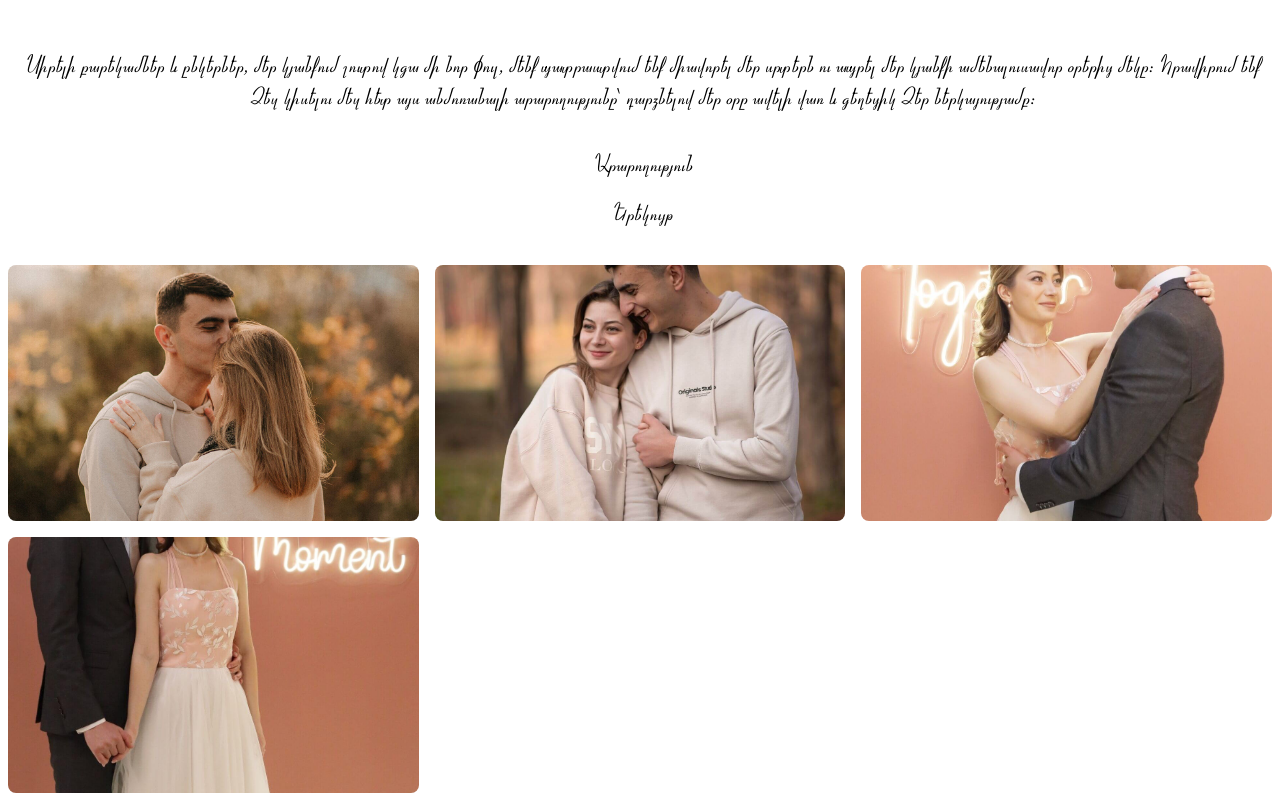
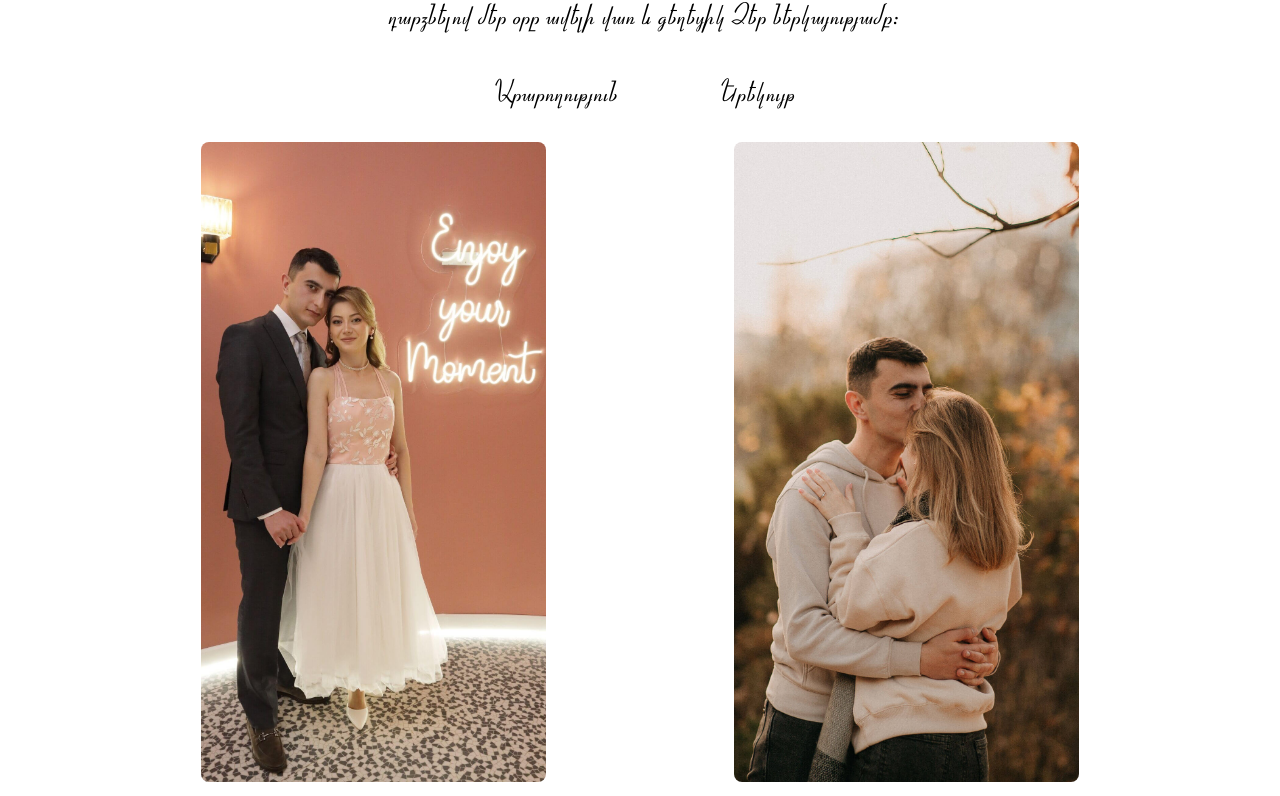
Before and after one commit to DavidGyulinyan/wedding-ivite, a React (Vite) app: page / in a window 1280 px wide. Shown: the part 817-1613 px from the top of the page. Built offline with nearby package versions, Linux system fonts and the light colour scheme.

Commit message:
adaptivity changes

```diff
--- a/src/App.jsx
+++ b/src/App.jsx
@@ -12,16 +12,17 @@ function App() {
       <Home />
       <div className="app">
         <nav className="menu flex flex-col justify-center items-center">
-          <span className="font-arm text-2xl text-center flex justify-center items-center p-5">
+          <span className="font-arm text-2xl lg:text-3xl xl:text-3xl text-center flex justify-center items-center p-7 lg:w-4/5 xl:w-3/5">
             Սիրելի բարեկամներ և ընկերներ, մեր կյանքում շուտով կգա մի նոր փուլ,
             մենք պատրաստվում ենք միավորել մեր սրտերն ու ապրել մեր կյանքի
             ամենալուսավոր օրերից մեկը: Հրավիրում ենք Ձեզ կիսելու մեզ հետ այս
             անմոռանալի արարողությունը՝ դարձնելով մեր օրը ավելի վառ և գեղեցիկ Ձեր
             ներկայությամբ։
           </span>
+          <div className="w-96 flex max-sm:flex-col justify-around cursor-pointer gap-5">
             <ScrollLink
               to="ceremony"
-            className="text-center"
+              className="text-center text-3xl lg:text-3xl xl:text-3xl"
               smooth={true}
               duration={500}
             >
@@ -29,12 +30,13 @@ function App() {
             </ScrollLink>
             <ScrollLink
               to="party"
-            className="text-center"
+              className="text-center text-3xl lg:text-3xl xl:text-3xl"
               smooth={true}
               duration={500}
             >
               Երեկույթ
             </ScrollLink>
+          </div>
         </nav>
       </div>
       <Element name="photos">
--- a/src/components/Ceremony/Ceremony.jsx
+++ b/src/components/Ceremony/Ceremony.jsx
@@ -14,7 +14,11 @@ function Ceremony() {
         <span className="text-2xl text-center mb-3">
           Արարողության սկիզբը 15:00
         </span>
-        <img className="w-10 h-10 my-2" src={churchIcon} alt="" />
+        <img
+          className="w-10 h-10 my-2"
+          src={churchIcon}
+          alt="Եկեղեցի․ պատկերակը"
+        />
         <span className="text-3xl text-center my-2 px-2">
           Զորավոր Սուրբ Աստվածածին Եկեղեցի
         </span>
@@ -23,11 +27,11 @@ function Ceremony() {
         </span>
 
         <div className="mt-5 px-2 py-3">
-          <div className="w-full h-auto overflow-hidden">
+          <div className="w-full h-auto md:h-[40rem] lg:h-[45rem] xl:h-[50rem] overflow-hidden">
             <img
               className="w-full h-full object-cover rounded-lg"
               src={photo}
-              alt=""
+              alt="Եկեղեցի․ լուսանկար"
             />
           </div>
         </div>
--- a/src/components/Home/Home.css
+++ b/src/components/Home/Home.css
@@ -1,6 +1,5 @@
 .home {
     width: 100%;
-    height: 100vh;
     background-image: url("../../assets/images/1720810132557.jpg");
     background-position: center;
     background-size: cover;
--- a/src/components/Map/Map.jsx
+++ b/src/components/Map/Map.jsx
@@ -4,11 +4,15 @@ import locationIcon from "../../assets/icons/location-pin.svg";
 const Map = () => {
   return (
     <div className="w-full flex flex-col justify-center items-center mt-10">
-      <img className="w-10 h-10" src={locationIcon} alt="" />
+      <img
+        className="w-10 h-10"
+        src={locationIcon}
+        alt="Տեղակայում․ պատկերակ"
+      />
       <span className="mb-5 text-2xl">Տեղակայումը քարտեզի վրա</span>
       <iframe
         src="https://www.google.com/maps/embed?pb=!1m18!1m12!1m3!1d3048.291765898452!2d44.5877592!3d40.1920409!2m3!1f0!2f0!3f0!3m2!1i1024!2i768!4f13.1!3m3!1m2!1s0x406aa37fd593340b%3A0x1e39da4638bbd314!2sFelice!5e0!3m2!1sen!2sus!4v1650370656591!5m2!1sen!2sus"
-        className="w-full h-[18rem] border-0 rounded-lg px-2"
+        className="w-full xl:w-4/5 h-[18rem] xl:h-[30rem] border-0 rounded-lg px-2"
         allowFullScreen=""
         loading="lazy"
       ></iframe>
--- a/src/components/Map/MapOfChurch.jsx
+++ b/src/components/Map/MapOfChurch.jsx
@@ -1,15 +1,20 @@
 import React from "react";
 import locationIcon from "../../assets/icons/location-pin.svg";
+
 const MapOfChurch = () => {
   return (
     <div className="w-full flex flex-col justify-center items-center mt-10">
-      <img className="w-10 h-10" src={locationIcon} alt="" />
+      <img
+        className="w-10 h-10"
+        src={locationIcon}
+        alt="Տեղակայում․ պատկերակ"
+      />
       <span className="mb-5 text-2xl">Տեղակայումը քարտեզի վրա</span>
       <iframe
         src="https://www.google.com/maps/embed?pb=!1m18!1m12!1m3!1d3049.091196942712!2d44.5096335!3d40.1861171!2m3!1f0!2f0!3f0!3m2!1i1024!2i768!4f13.1!3m3!1m2!1s0x406abd1d11bff0fd%3A0x9a1da55cbd1e4fdf!2sSaint%20Mother%20of%20God%20the%20Mighty%20Church!5e0!3m2!1sen!2sus!4v1650370656591!5m2!1sen!2sus"
         width="100%"
         height="450"
-        className="border-0 w-full h-[18rem] rounded-lg px-2"
+        className="border-0 w-full xl:w-4/5 h-[18rem] xl:h-[30rem] rounded-lg px-2"
         allowFullScreen=""
         loading="lazy"
       ></iframe>
--- a/src/components/Photos/Photos.jsx
+++ b/src/components/Photos/Photos.jsx
@@ -4,37 +4,44 @@ import photo2 from "../../assets/images/IMG_20231205_005329_614.jpg";
 import photo3 from "../../assets/images/1720810232092.jpg";
 import photo4 from "../../assets/images/20240712_212935.jpg";
 
+const photos = [
+  {
+    id: 1,
+    ph: photo1,
+    alt: "Լուսանկար 1",
+  },
+  {
+    id: 2,
+    ph: photo2,
+    alt: "Լուսանկար 2",
+  },
+  {
+    id: 3,
+    ph: photo3,
+    alt: "Լուսանկար 3",
+  },
+  {
+    id: 4,
+    ph: photo4,
+    alt: "Լուսանկար 4",
+  },
+];
+
 function Photos() {
   return (
-    <div className="grid grid-cols-2 md:grid-cols-3 gap-4 px-2">
-      <div className="w-full h-64 overflow-hidden">
-        <img
-          className="w-full h-full object-cover rounded-lg"
-          src={photo2}
-          alt=""
-        />
-      </div>
-      <div className="w-full h-64 overflow-hidden">
-        <img
-          className="w-full h-full object-cover rounded-lg"
-          src={photo3}
-          alt=""
-        />
-      </div>
-      <div className="w-full h-64 overflow-hidden">
-        <img
-          className="w-full h-full object-cover rounded-lg"
-          src={photo4}
-          alt=""
-        />
-      </div>
-      <div className="w-full h-64 overflow-hidden">
-        <img
-          className="w-full h-full object-cover rounded-lg"
-          src={photo1}
-          alt=""
-        />
-      </div>
+    <div className="xl:w-5/6 m-auto grid sm:grid-cols-1 grid-cols-2 place-items-center md:grid-cols-2 gap-4 px-2">
+      {photos.map((photo) => (
+        <div
+          key={photo.id}
+          className="w-full xl:w-4/6 h-64 sm:h-[40rem] md:h-[40rem] lg:h-[50rem] xl:h-[40rem] overflow-hidden"
+        >
+          <img
+            className="w-full h-full object-cover rounded-lg"
+            src={photo.ph}
+            alt={photo.alt}
+          />
+        </div>
+      ))}
     </div>
   );
 }
--- a/src/components/WeddingParty/WeddingParty.jsx
+++ b/src/components/WeddingParty/WeddingParty.jsx
@@ -12,16 +12,20 @@ function WeddingParty() {
         data-aos-easing="linear"
       >
         <span className="text-2xl text-center">Երեկույթը 17:30</span>
-        <img className="w-10 h-10 my-2" src={restourantIcon} alt="" />
+        <img
+          className="w-10 h-10 my-2"
+          src={restourantIcon}
+          alt="Ռեստորան․ պատկերակ"
+        />
         <span className="text-3xl text-center my-2">Ռեստորան Ֆելիչի</span>
         <span className="text-2xl text-center">Հասցեն Բագրևանդ 110</span>
 
         <div className="mt-5 px-2 py-3">
-          <div className="w-full h-auto overflow-hidden">
+          <div className="w-full h-auto xl:h-[45rem] overflow-hidden">
             <img
-              className="w-full h-full object-cover rounded-lg"
+              className="w-full h-full md:h-[35rem] lg:h-[45rem] xl:h-[50rem] object-cover rounded-lg"
               src={photo}
-              alt=""
+              alt="Ռեստորան․ լուսանկար"
             />
           </div>
         </div>
--- a/src/index.css
+++ b/src/index.css
@@ -20,7 +20,3 @@
     font-family: "ArmCoronetU", "SHK_Dzeragir", sans-serif;
     font-optical-sizing: auto;
 }
-
-* {
-    /* border: 1px solid red; */
-}
```
Lines whose indentation alone changed are shown as unchanged.
